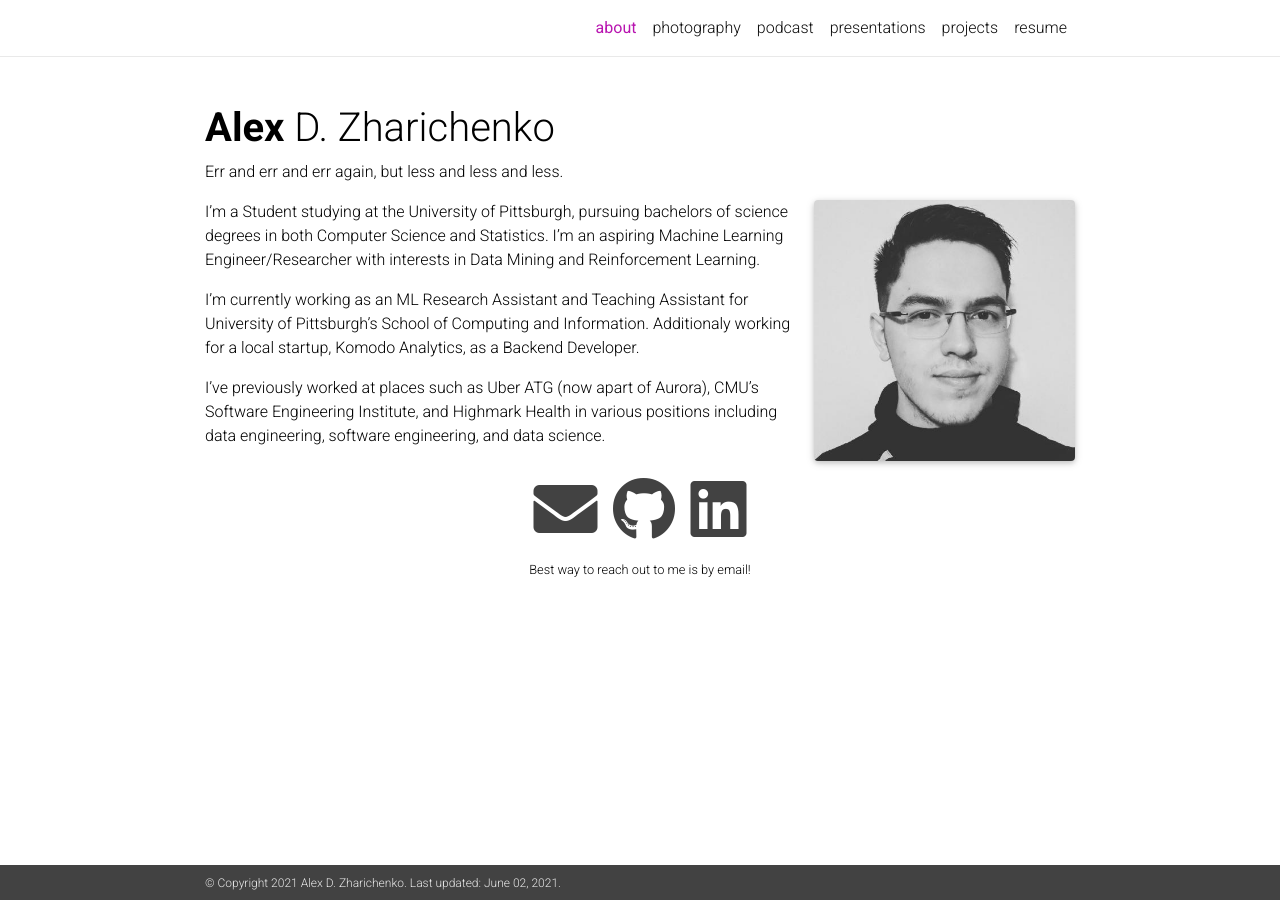
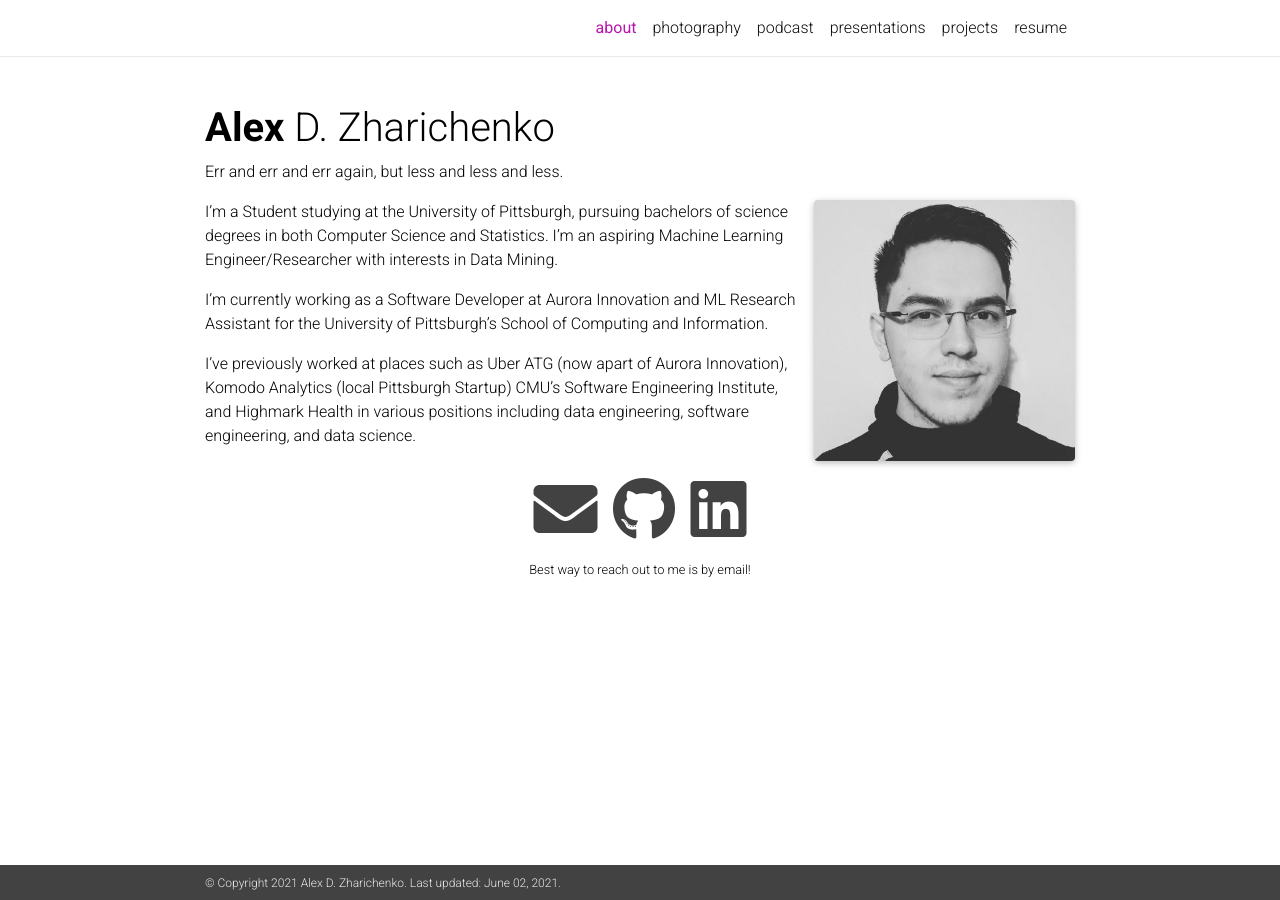
Before and after one commit to azharichenko/alexzharichenko.me, a Jekyll site: the page built from _pages/about.md, in a window 1280 px wide. Built offline with Jekyll 4.4.1, drawn with Linux system fonts in a browser that asks for light colours; nearby versions of some CDN libraries; a style sheet for code colours, icons or effects is not loaded.

Commit message:
Updating about and fixing image sizes

```diff
--- a/_pages/about.md
+++ b/_pages/about.md
@@ -12,8 +12,8 @@ news: false  # includes a list of news items
 social: true  # includes social icons at the bottom of the page
 ---
 
-I'm a Student studying at the University of Pittsburgh, pursuing bachelors of science degrees in both Computer Science and Statistics. I'm an aspiring Machine Learning Engineer/Researcher with interests in Data Mining and Reinforcement Learning.
+I'm a Student studying at the University of Pittsburgh, pursuing bachelors of science degrees in both Computer Science and Statistics. I'm an aspiring Machine Learning Engineer/Researcher with interests in Data Mining.
 
-I'm currently working as an ML Research Assistant and Teaching Assistant for University of Pittsburgh's School of Computing and Information. Additionaly working for a local startup, Komodo Analytics, as a Backend Developer.
+I'm currently working as a Software Developer at Aurora Innovation and ML Research Assistant for the University of Pittsburgh's School of Computing and Information.
 
-I've previously worked at places such as Uber ATG (now apart of Aurora), CMU's Software Engineering Institute, and Highmark Health in various positions including data engineering, software engineering, and data science.
+I've previously worked at places such as Uber ATG (now apart of Aurora Innovation), Komodo Analytics (local Pittsburgh Startup) CMU's Software Engineering Institute, and Highmark Health in various positions including data engineering, software engineering, and data science.
--- a/_pages/photography.html
+++ b/_pages/photography.html
@@ -227,8 +227,8 @@ window.addEventListener("DOMContentLoaded", () => {initPhotoSwipeFromDOM('.my-ga
     <div class="my-gallery" itemscope itemtype="http://schema.org/ImageGallery">
         {% for img in collection.images %}
         <figure itemprop="associatedMedia" itemscope itemtype="http://schema.org/ImageObject">
-            <a href="/assets/img/photography/{{img}}" itemprop="contentUrl", data-size="2000x1333">
-                <img src="/assets/img/photography/thumbnails/{{img}}" itemprop="thumbnail" />
+            <a href="/assets/img/photography/{{img.path}}" itemprop="contentUrl", data-size="{{img.width}}x{{img.height}}">
+                <img src="/assets/img/photography/thumbnails/{{img.path}}" itemprop="thumbnail" />
             </a>
         </figure>
         {% endfor %}
```
Also changed, not shown: _data/images.yml (+30 -10 lines).
